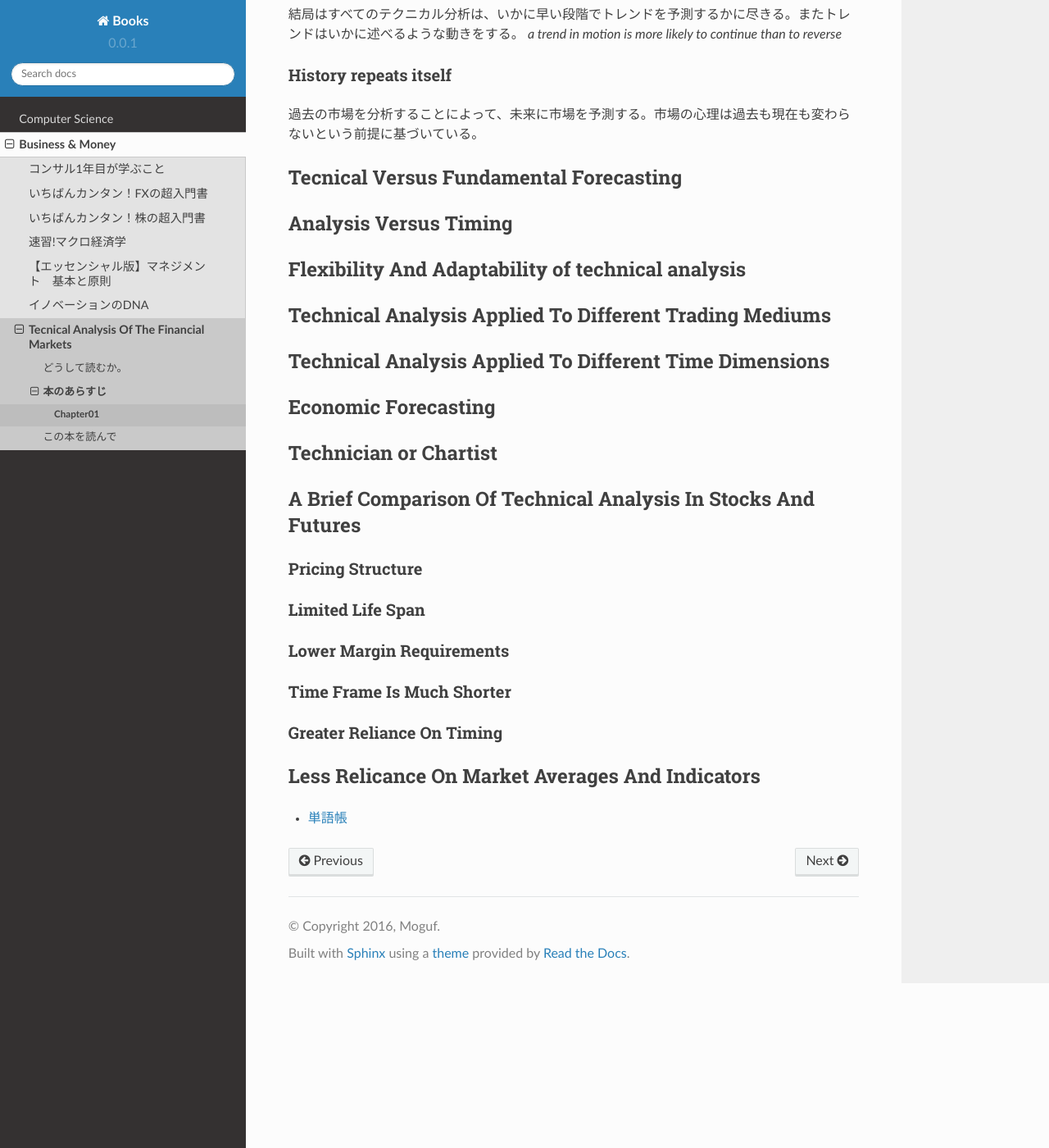
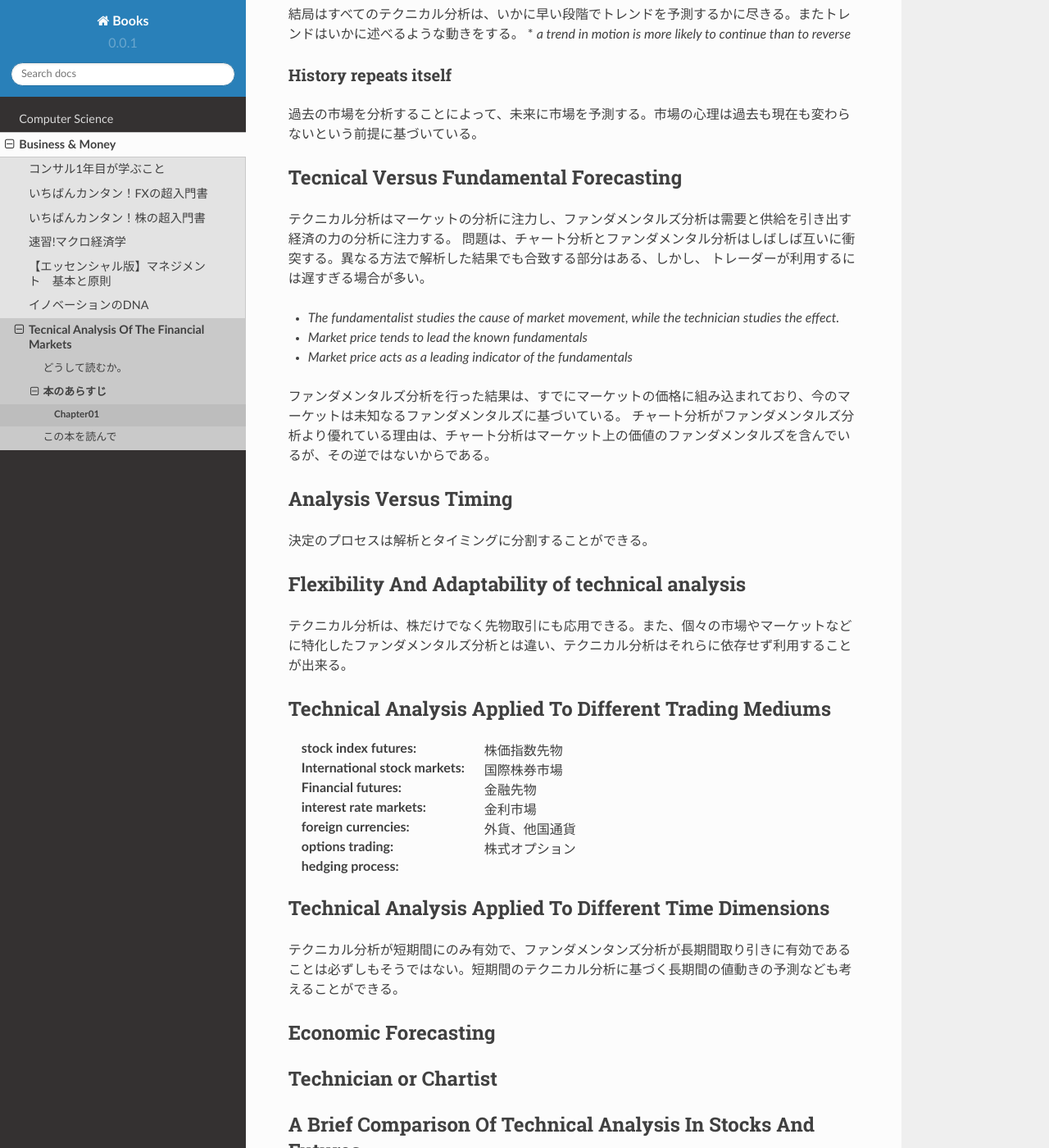
Before and after one commit to Moguf/Books, a Sphinx documentation site: the page built from docs/ja/source/BusinessAndMoney/TecnicalAnalysisOfTheFM/ch1.rst, in a window 1280 px wide and 1400 px high, scrolled down 406 px. Shown: the whole window at 82% size. Built offline with Sphinx 7.4.7 and the Read the Docs theme 2.0.0, drawn with Linux system fonts in a browser that asks for light colours; formulas are drawn with MathJax 3; pages that are not in the unit, such as notebooks, are missing from menus.

Commit message:
MOD: ch1 tech anal.

```diff
--- a/docs/ja/source/BusinessAndMoney/TecnicalAnalysisOfTheFM/ch1.rst
+++ b/docs/ja/source/BusinessAndMoney/TecnicalAnalysisOfTheFM/ch1.rst
@@ -13,7 +13,7 @@ Market Action Discounts Everything
 Prices Move in Trends
 ^^^^^^^^^^^^^^^^^^^^^
 結局はすべてのテクニカル分析は、いかに早い段階でトレンドを予測するかに尽きる。またトレンドはいかに述べるような動きをする。
-`a trend in motion is more likely to continue than to reverse`
+* `a trend in motion is more likely to continue than to reverse`
 
 
 History repeats itself
@@ -22,21 +22,52 @@ History repeats itself
 
 Tecnical Versus Fundamental Forecasting
 ---------------------------------------
+テクニカル分析はマーケットの分析に注力し、ファンダメンタルズ分析は需要と供給を引き出す経済の力の分析に注力する。
+問題は、チャート分析とファンダメンタル分析はしばしば互いに衝突する。異なる方法で解析した結果でも合致する部分はある、しかし、
+トレーダーが利用するには遅すぎる場合が多い。
 
+* `The fundamentalist studies the cause of market movement, while the technician studies the effect.`
+
+* `Market price tends to lead the known fundamentals`
+
+* `Market price acts as a leading indicator of the fundamentals`
+
+ファンダメンタルズ分析を行った結果は、すでにマーケットの価格に組み込まれており、今のマーケットは未知なるファンダメンタルズに基づいている。 チャート分析がファンダメンタルズ分析より優れている理由は、チャート分析はマーケット上の価値のファンダメンタルズを含んでいるが、その逆ではないからである。
 
 Analysis Versus Timing
 ---------------------------------------
+
+決定のプロセスは解析とタイミングに分割することができる。
 
 
 Flexibility And Adaptability of technical analysis
 --------------------------------------------------
 
+テクニカル分析は、株だけでなく先物取引にも応用できる。また、個々の市場やマーケットなどに特化したファンダメンタルズ分析とは違い、テクニカル分析はそれらに依存せず利用することが出来る。
 
 Technical Analysis Applied To Different Trading Mediums
 -------------------------------------------------------
 
+:stock index futures:   株価指数先物
+
+:International stock markets:    国際株券市場
+
+:Financial futures:   金融先物
+
+:interest rate markets:  金利市場
+
+:foreign currencies:   外貨、他国通貨
+
+:options trading:   株式オプション
+
+:hedging process:
+
+
 Technical Analysis Applied To Different Time Dimensions
 -------------------------------------------------------
+
+テクニカル分析が短期間にのみ有効で、ファンダメンタンズ分析が長期間取り引きに有効であることは必ずしもそうではない。短期間のテクニカル分析に基づく長期間の値動きの予測なども考えることができる。
+
 
 Economic Forecasting
 -------------------------------------------------------
```
Also changed, not shown: docs/ja/source/BusinessAndMoney/TecnicalAnalysisOfTheFM/words.rst (+14 -0 lines).
